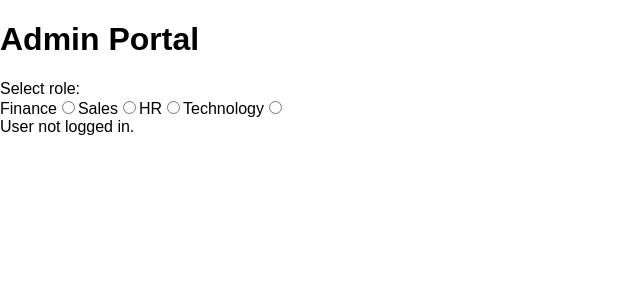
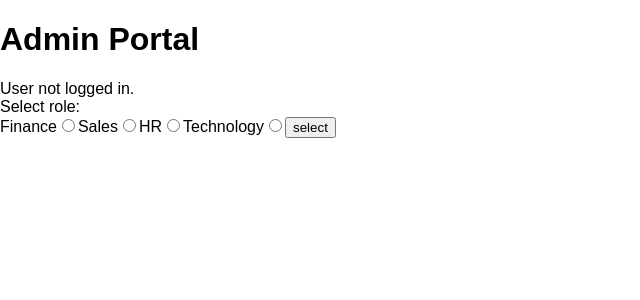
Before and after one commit to danielAFA/swe-group-project, a React (Create React App) app in the folder client/: page / in a window 1280 px wide. Shown: the top 300 px of the page, without its empty margins (0-640 px from the left). Built offline with nearby package versions, Linux system fonts and the light colour scheme.

Commit message:
correctly handle server response, role selection button

```diff
--- a/client/src/App.js
+++ b/client/src/App.js
@@ -4,7 +4,10 @@ import RoleSelection from "./components/RoleSelection";
 import RoleContainer from "./components/RoleContainer";
 import Logout from "./components/Logout";
 import { ROLES } from "./constants";
+import styled from "@emotion/styled";
 import "./App.css";
+
+const Container = styled.div``;
 
 function App() {
   const [role, setRole] = useState();
@@ -27,8 +30,9 @@ function App() {
   };
 
   return (
-    <div>
+    <Container>
       <h1>Admin Portal</h1>
+      <Status />
       {isLoggedIn ? (
         <div>
           <Logout logOut={logOut} />
@@ -37,9 +41,8 @@ function App() {
       ) : (
         <RoleSelection roles={ROLES} logIn={logIn} />
       )}
-      <Status />
       {linkData && <RoleContainer linkData={linkData} />}
-    </div>
+    </Container>
   );
 }
 export default App;
--- a/client/src/components/Requester.js
+++ b/client/src/components/Requester.js
@@ -2,7 +2,7 @@ import React, { useEffect } from "react";
 import useFetch from "../util/useFetch";
 import { DEFAULT_ROLES } from "../constants";
 
-const mockData = [
+/* const mockData = [
   {
     title: "Support",
     links: [
@@ -49,12 +49,13 @@ const mockData = [
       { display_name: "Release Management", url: "www.release.com" },
     ],
   },
-];
+]; */
 
-const getLinks = role => {
-  return mockData.filter(
-    element => DEFAULT_ROLES.includes(element.title) || element.title === role
-  );
+const getLinks = (role, links) => {
+  if (links)
+    return links.filter(
+      element => DEFAULT_ROLES.includes(element.title) || element.title === role
+    );
 };
 
 const Requester = ({ setLinkData, role }) => {
@@ -65,19 +66,14 @@ const Requester = ({ setLinkData, role }) => {
   const [response, loading, hasError] = useFetch(url, body);
 
   useEffect(() => {
-    //setLinkData(response);
-    setLinkData(getLinks(role));
-  }, []);
+    console.log(response);
+    setLinkData(getLinks(role, response));
+    //setLinkData(getLinks(role));
+  }, [setLinkData, role, response]);
 
   return (
     <div>
-      {loading ? (
-        <div>Loading...</div>
-      ) : hasError ? (
-        <div>Error occurred.</div>
-      ) : (
-        <div> Server response: {JSON.stringify(response)}</div>
-      )}
+      {loading ? <div>Loading...</div> : hasError && <div>Error occurred.</div>}
     </div>
   );
 };
--- a/client/src/components/RoleSelection.js
+++ b/client/src/components/RoleSelection.js
@@ -19,9 +19,10 @@ const RadioInput = ({ options, action }) => {
     );
 
   const [checkedList, setCheckedList] = useState(getCheckedOptions());
+  const [current, setCurrent] = useState();
 
   const handleSelect = ({ target: { value } }) => {
-    action(value);
+    setCurrent(value);
     setCheckedList(getCheckedOptions(value));
   };
 
@@ -39,6 +40,7 @@ const RadioInput = ({ options, action }) => {
           ></input>
         </label>
       ))}
+      <button onClick={() => action(current)}>select</button>
     </form>
   );
 };
```
Also changed, not shown: client/package.json (+22 -4 lines), 1 other file (tests, documents, lock files or other folders).
